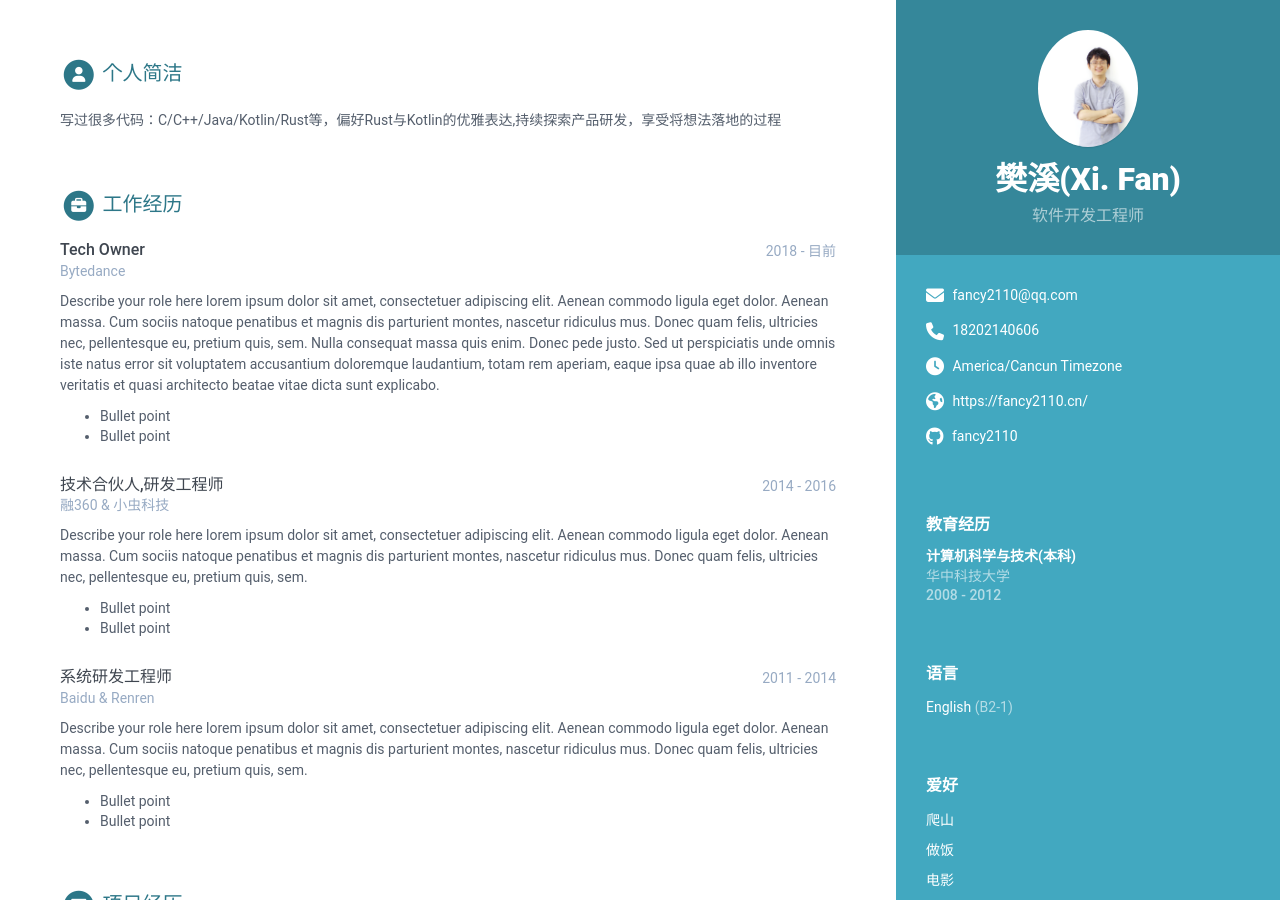
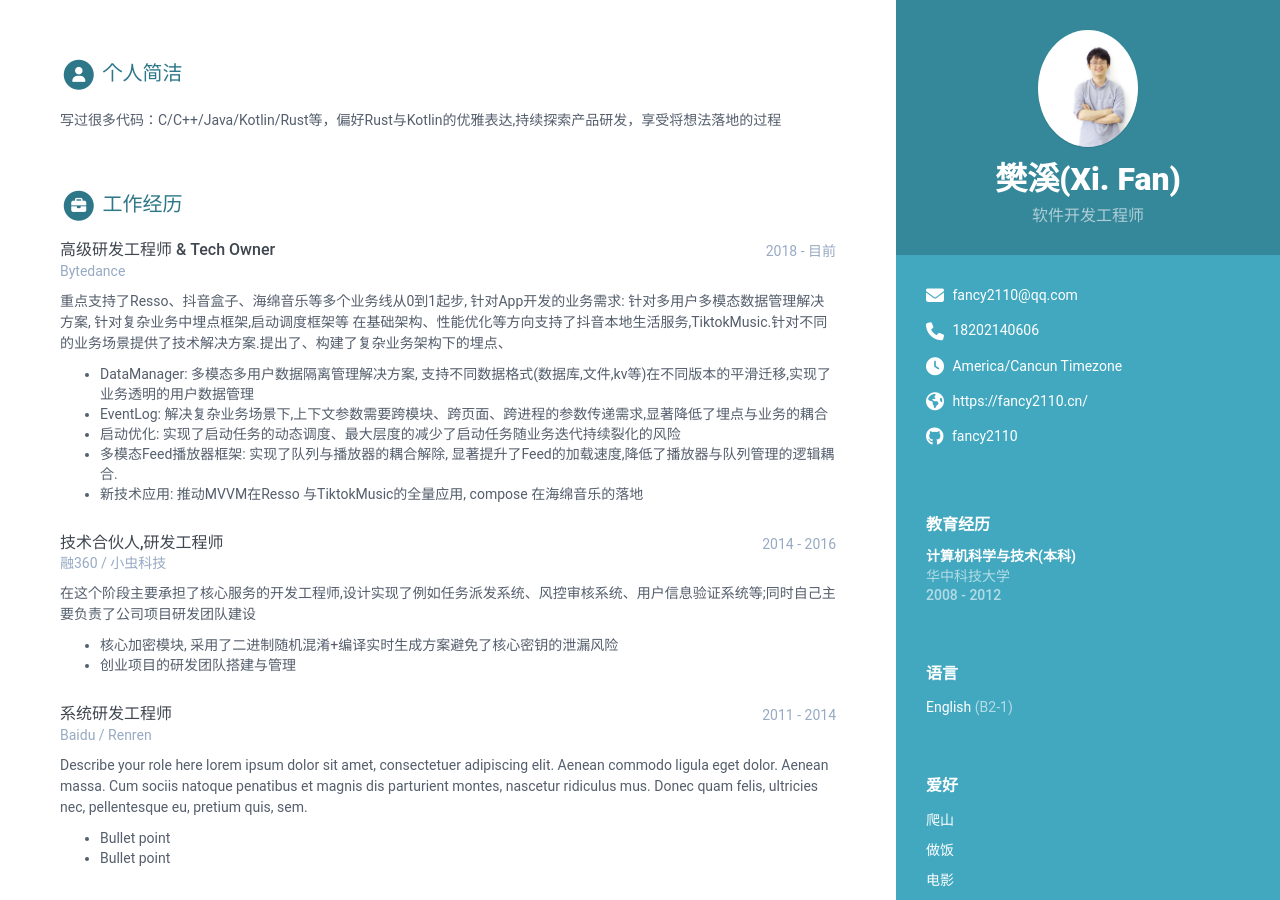
Before and after one commit to fancy2110/fancy2110.github.io, a Jekyll site: the page built from print.html, in a window 1280 px wide and 900 px high. Built offline with Jekyll 4.4.1, drawn with Linux system fonts in a browser that asks for light colours; nearby versions of some CDN libraries; library files that are not in the unit come from our copies.

Commit message:
feat:添加工作经历

```diff
--- a/_data/data.yml
+++ b/_data/data.yml
@@ -68,35 +68,28 @@ education:
 experiences:
   title: 工作经历
   info:
-    - role: Tech Owner
+    - role: 高级研发工程师 & Tech Owner
       time: 2018 - 目前
       company: Bytedance
       details: |
-        Describe your role here lorem ipsum dolor sit amet, consectetuer
-        adipiscing elit. Aenean commodo ligula eget dolor. Aenean massa.
-        Cum sociis natoque penatibus et magnis dis parturient montes,
-        nascetur ridiculus mus. Donec quam felis, ultricies nec,
-        pellentesque eu, pretium quis, sem. Nulla consequat massa quis
-        enim. Donec pede justo. Sed ut perspiciatis unde omnis iste natus
-        error sit voluptatem accusantium doloremque laudantium, totam rem
-        aperiam, eaque ipsa quae ab illo inventore veritatis et quasi
-        architecto beatae vitae dicta sunt explicabo.
-          - Bullet point
-          - Bullet point
+        重点支持了Resso、抖音盒子、海绵音乐等多个业务线从0到1起步, 针对App开发的业务需求: 针对多用户多模态数据管理解决方案, 针对复杂业务中埋点框架,启动调度框架等
+        在基础架构、性能优化等方向支持了抖音本地生活服务,TiktokMusic.针对不同的业务场景提供了技术解决方案.提出了、构建了复杂业务架构下的埋点、
+
+          - DataManager: 多模态多用户数据隔离管理解决方案, 支持不同数据格式(数据库,文件,kv等)在不同版本的平滑迁移,实现了业务透明的用户数据管理
+          - EventLog: 解决复杂业务场景下,上下文参数需要跨模块、跨页面、跨进程的参数传递需求,显著降低了埋点与业务的耦合
+          - 启动优化: 实现了启动任务的动态调度、最大层度的减少了启动任务随业务迭代持续裂化的风险
+          - 多模态Feed播放器框架: 实现了队列与播放器的耦合解除, 显著提升了Feed的加载速度,降低了播放器与队列管理的逻辑耦合.
+          - 新技术应用: 推动MVVM在Resso 与TiktokMusic的全量应用, compose 在海绵音乐的落地
     - role: 技术合伙人,研发工程师
       time: 2014 - 2016
-      company: 融360 & 小虫科技
+      company: 融360 / 小虫科技
       details: |
-        Describe your role here lorem ipsum dolor sit amet, consectetuer
-        adipiscing elit. Aenean commodo ligula eget dolor. Aenean massa.
-        Cum sociis natoque penatibus et magnis dis parturient montes,
-        nascetur ridiculus mus. Donec quam felis, ultricies nec,
-        pellentesque eu, pretium quis, sem.
-          - Bullet point
-          - Bullet point
+        在这个阶段主要承担了核心服务的开发工程师,设计实现了例如任务派发系统、风控审核系统、用户信息验证系统等;同时自己主要负责了公司项目研发团队建设
+          - 核心加密模块, 采用了二进制随机混淆+编译实时生成方案避免了核心密钥的泄漏风险
+          - 创业项目的研发团队搭建与管理
     - role: 系统研发工程师
       time: 2011 - 2014
-      company: Baidu & Renren
+      company: Baidu / Renren
       details: |
         Describe your role here lorem ipsum dolor sit amet, consectetuer
         adipiscing elit. Aenean commodo ligula eget dolor. Aenean massa.
```
